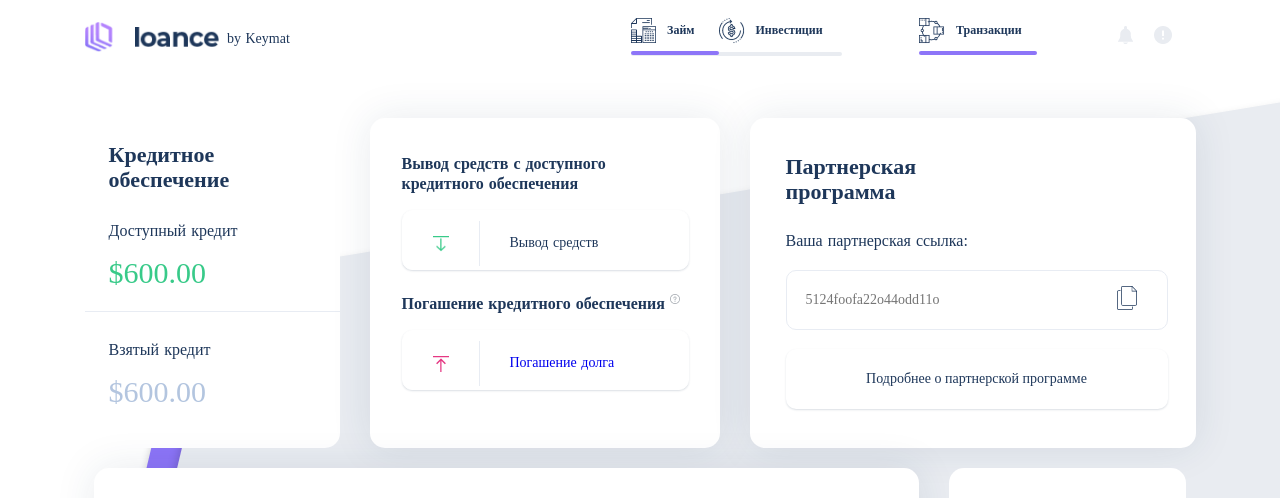
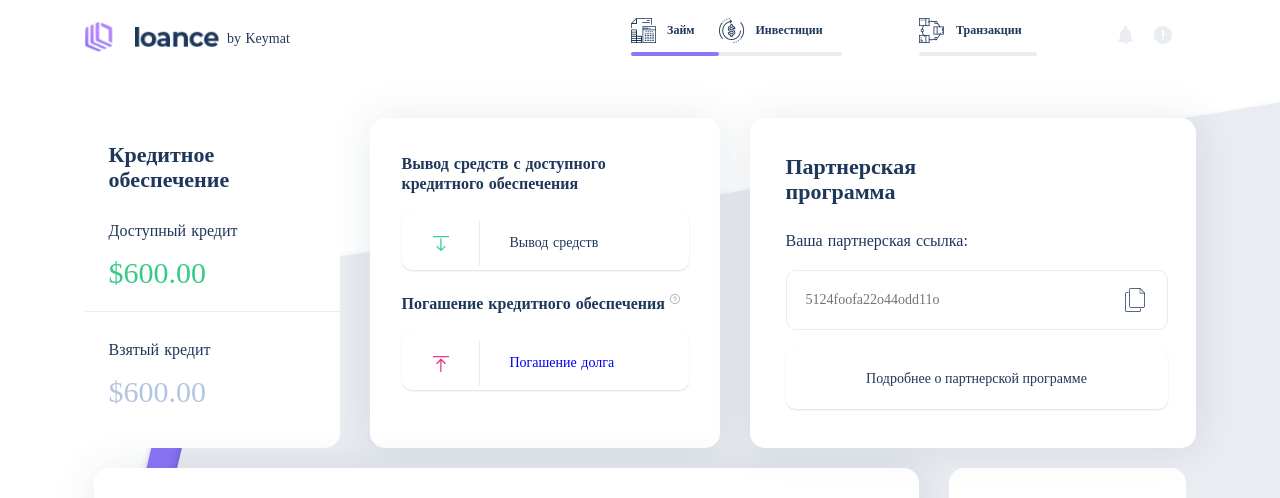
Before and after one commit to SerPounceALot705/Loance, a Nuxt app: page / in a window 1280 px wide. Shown: the top 498 px of the page. Built offline with nearby package versions, Linux system fonts and the light colour scheme.

Commit message:
Auto stash before merge of "master" and "origin/master"

```diff
--- a/assets/styles/Header/styles.scss
+++ b/assets/styles/Header/styles.scss
@@ -97,7 +97,7 @@
 
 .header-menu-underline_actived {
     position: absolute;
-  top: 25px;
+    top: 34px;
     height: 4px;
     border-radius: 5px;
     background-color: #8d75f8;
@@ -121,7 +121,6 @@ ul {
         justify-content: space-between;
         margin-right: 53px;
     }
-
     &.header-transaction {
         list-style: none;
         padding: 0;
@@ -196,12 +195,10 @@ ul {
     .vs__dropdown-toggle {
         border: none;
     }
-
     .vs__selected {
         margin: 0;
         padding: 0;
     }
-
     .vs__selected-options {
         width: 63px;
         height: 26px;
--- a/assets/styles/LoanScreen/styles.scss
+++ b/assets/styles/LoanScreen/styles.scss
@@ -176,6 +176,7 @@
     border-radius: 15px;
     box-shadow: 0 0 40px 0 rgba(30, 55, 90, 0.1);
     background-color: #ffffff;
+    position: relative;
 }
 
 .repayment-of-credit-title {
@@ -220,7 +221,6 @@
         cursor: pointer;
     }
 }
-
 
 .repayment-of-credit-button-img {
     width: 16px;
@@ -293,14 +293,24 @@
     letter-spacing: normal;
     text-align: left;
     color: #1e375a;
-  background: url("~/assets/images/copy (1).png") no-repeat 330px 15px;
     margin-bottom: 19px;
-
     &:focus {
         outline: 0;
         outline-offset: 0;
         border: solid 1px #8d75f8;
     }
+}
+
+.copy {
+    content: "123";
+    position: absolute;
+    display: block;
+    top: 155px;
+    width: 50px;
+    left: 360px;
+    height: 50px;
+    background: url("~/assets/images/copy (1).png") no-repeat 15px 15px;
+    cursor: pointer;
 }
 
 .affiliate-program-button {
@@ -320,20 +330,16 @@
     text-align: center;
     color: #1e375a;
     border: none;
-
     &:hover {
         border: 1px solid #8d75f8;
         cursor: pointer;
     }
-
     &:focus {
         background: rgb(103, 104, 244);
         background: linear-gradient(90deg, rgba(103, 104, 244, 1) 32%, rgba(179, 131, 253, 1) 70%);
         color: #ffffff;
     }
 }
-
-
 
 .deposit-container {
     width: 255px;
@@ -462,7 +468,6 @@
     box-shadow: 0 1px 10px rgba(0, 0, 0, 0.5);
 }
 
-
 .deposit-transfer-balance-button {
     width: 164px;
     height: 52px;
@@ -480,13 +485,11 @@
     text-align: center;
     color: #ffffff;
     margin-bottom: 14px;
-
     &:hover {
         cursor: pointer;
-    box-shadow: 0 1px 10px rgba(0,0,0,0.5);
+        box-shadow: 0 1px 10px rgba(0, 0, 0, 0.5);
     }
 }
-
 
 .assets-container {
     width: 825px;
@@ -527,22 +530,18 @@
     text-align: left;
     color: #1e375a;
     margin-bottom: 21px;
-
     span {
         &:nth-child(1) {
             width: 143px;
         }
-
         &:nth-child(2) {
             width: 135px;
         }
-
         &:nth-child(3),
         &:nth-child(4) {
             width: 86px;
             position: relative;
         }
-
         &:nth-child(5) {
             width: 91px;
         }
@@ -576,11 +575,9 @@
     flex-direction: row;
     align-items: center;
     width: 143px;
-
     img {
         margin-right: 14px;
     }
-
     span {
         font-family: "Montserrat";
         font-size: 14px;
--- a/components/Header.vue
+++ b/components/Header.vue
@@ -11,7 +11,7 @@
         alt="logo-name"
         :src="require('~/assets/images/loance.png')"
       />
-      <p class="keymat-logo">by Keymat</p>
+      <p v-if="isSubtitle" class="keymat-logo">by Keymat</p>
     </a>
     <div class="header-menu-item-container">
       <ul class="header-menu">
@@ -24,7 +24,11 @@
             />
             <span class="header-menu-text">Займ</span>
           </a>
-          <div class="header-menu-underline header-menu-underline_actived"></div>
+          <div
+            :class="{
+              'header-menu-underline_actived': selectLine == 'default',
+            }"
+          ></div>
         </li>
         <li>
           <a href="" class="header-link">
@@ -55,7 +59,10 @@
         </li>
       </ul>
       <div
-        class="header-menu-underline-transaction  header-menu-underline-transaction_actived"
+        class="header-menu-underline-transaction"
+        :class="{
+          'header-menu-underline-transaction_actived': selectLine == 'transaction',
+        }"
       ></div>
     </div>
 
@@ -84,7 +91,7 @@
 
 <script>
 export default {
-  props: ["isSubtitle"],
+  props: ["isSubtitle", "selectLine"],
   data() {
     return {
       options: [
--- a/pages/TransactionHistory/index.vue
+++ b/pages/TransactionHistory/index.vue
@@ -1,6 +1,6 @@
 <template>
   <div class="page">
-    <Header />
+    <Header selectLine="transaction"/>
     <section class="transaction-history">
       <h3 class="transaction-history-title">История транзакций</h3>
       <input class="transaction-history-input" placeholder="Поиск по номеру" />
--- a/pages/index.vue
+++ b/pages/index.vue
@@ -1,6 +1,6 @@
 <template>
   <div class="page">
-    <Header :isSubtitle="true" />
+    <Header :isSubtitle="true" selectLine="default"/>
     <section class="loanscreen">
       <div class="loanscreen-content-container">
         <div class="loanScreen-container">
@@ -52,7 +52,9 @@
           <input
             class="affiliate-program-input"
             placeholder="5124foofa22o44odd11o"
+            ref="affiliate"
           />
+          <div class="copy" v-on:click="copy"></div>
           <button class="affiliate-program-button">
             Подробнее о партнерской программе
           </button>
@@ -69,33 +71,27 @@
             >
             <span>
               Рыночная стоимость
-              <a class="info-link" href="">
               <img
                 class="assets-table-title-information-img"
                 :src="require('~/assets/images/information.png')"
                 alt="information-icon"
-              /></a>
+              />
             </span>
             <span
               >Кредитное обеспечение
-              <a class="info-link" href="">
               <img
                 class="assets-table-title-information-credit-img"
                 :src="require('~/assets/images/information.png')"
                 alt="information-icon"
               />
-              </a>
             </span>
             <span
               >Увеличить актив займа
-              <a class="info-link" href="">
               <img
                 class="assets-table-title-information-asset-img"
                 :src="require('~/assets/images/information.png')"
                 alt="information-icon"
-                />
-              </a>
-            </span>
+            /></span>
           </div>
           <div class="assets-table-item-container">
             <div class="assets-table-item-current-container">
@@ -207,7 +203,18 @@
 </template>
 
 <script>
-export default {};
+export default {
+  data() {
+    return {};
+  },
+  methods: {
+    copy(event) {
+      let value = this.$refs.affiliate;
+      value.select();
+      document.execCommand("copy");
+    },
+  },
+};
 </script>
 
 
```
Lines whose indentation alone changed are shown as unchanged.
